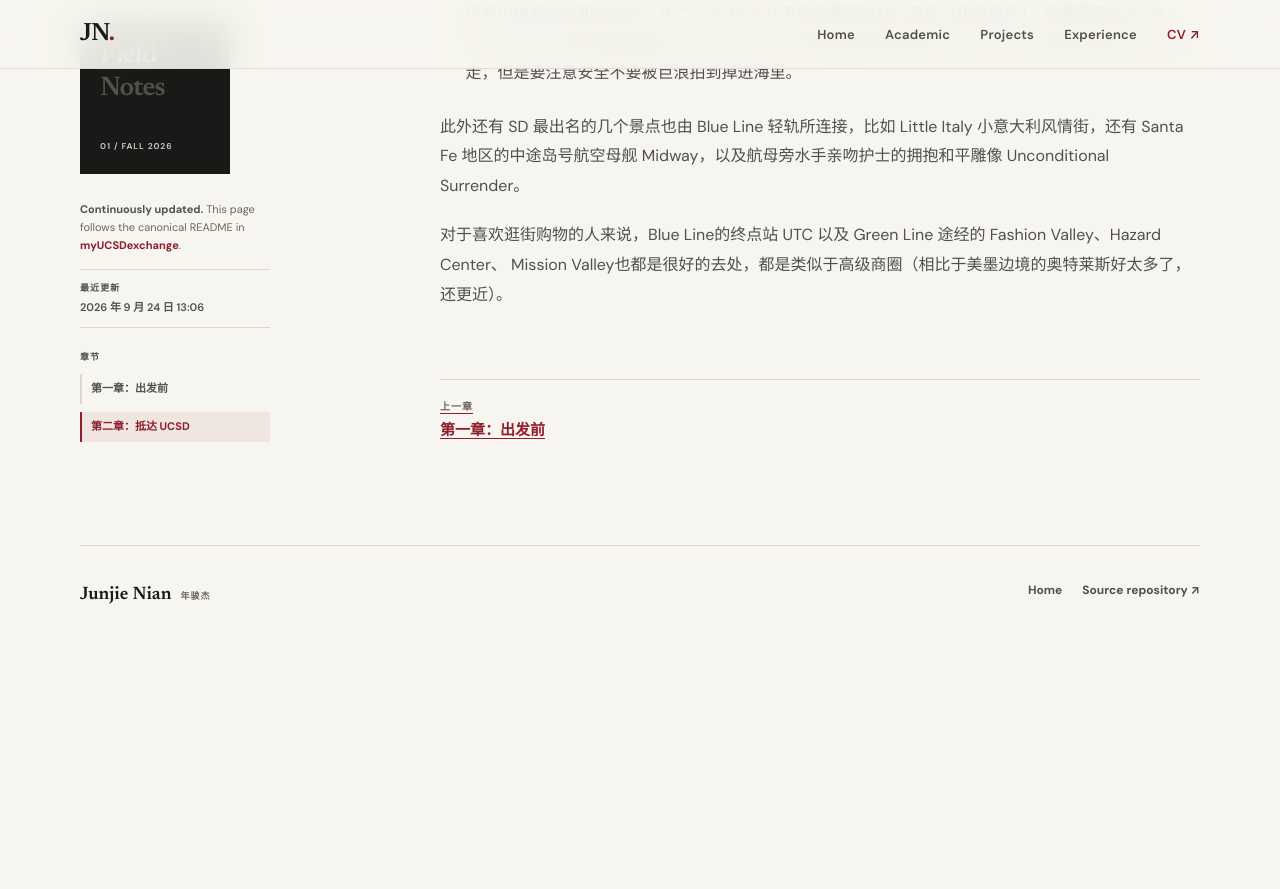
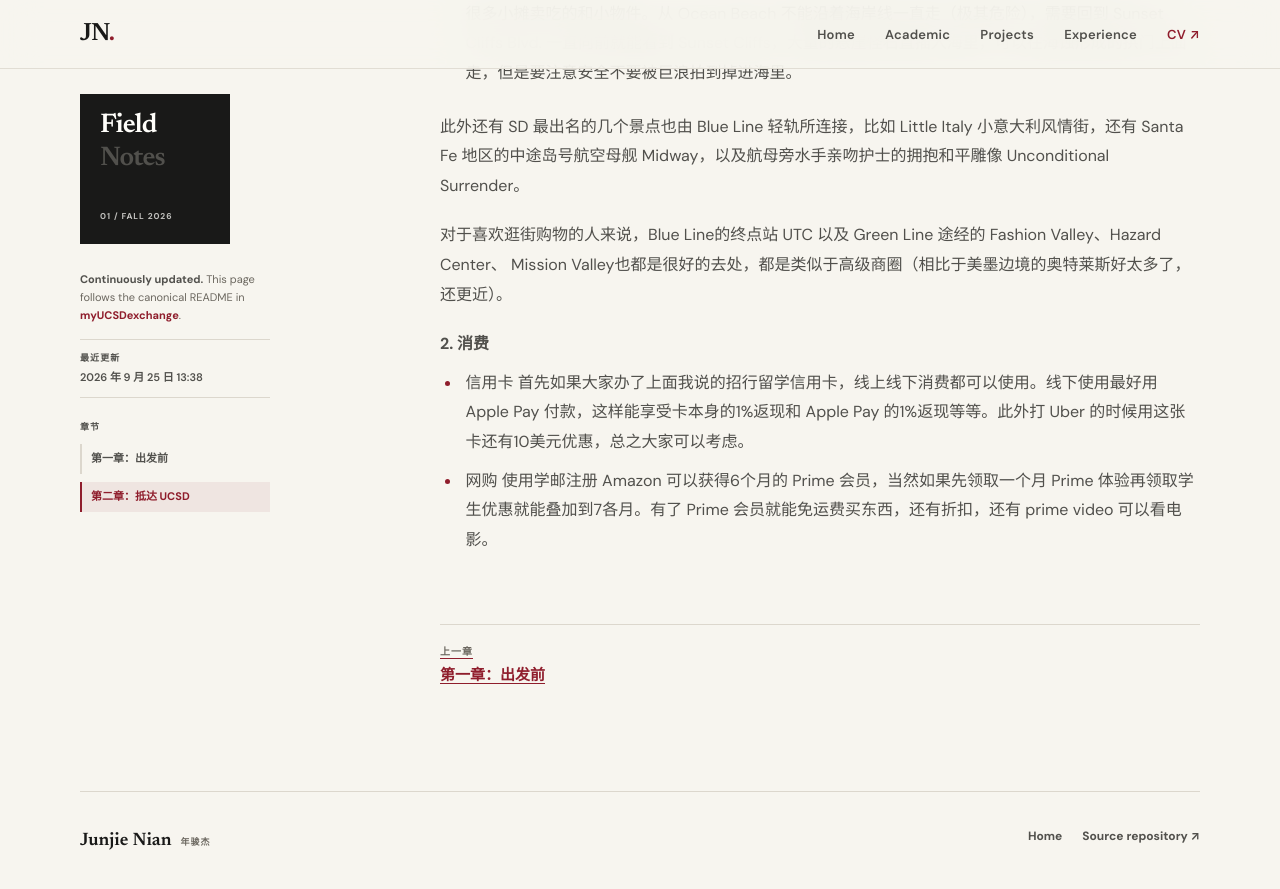
Before and after one commit to JunjieNian/JunjieNian.github.io, a Jekyll site: the page built from exchange-pages/2.md, in a window 1280 px wide and 900 px high, scrolled down 1888 px. Shown: the top 889 px of the window. Built offline with Jekyll 4.4.1, drawn with Linux system fonts in a browser that asks for light colours; before the commit the page ends 2543 px from its top, so only the background shows below that.

Commit message:
Sync UCSD exchange notes

```diff
--- a/exchange-pages/2.md
+++ b/exchange-pages/2.md
@@ -4,8 +4,8 @@ layout: exchange
 title: "第二章：抵达 UCSD | 我的 UCSD 交换经历"
 description: "Junjie Nian 持续更新的 UCSD 交换经历：从申请、行前准备到校园生活，为后来的交换生提供个人经验参考。"
 permalink: "/exchange/2/"
-last_updated: "2026-09-24T13:06:30+08:00"
-last_updated_display: "2026 年 9 月 24 日 13:06"
+last_updated: "2026-09-25T13:38:39+08:00"
+last_updated_display: "2026 年 9 月 25 日 13:38"
 chapter_number: 2
 chapters:
   - number: 1
@@ -63,3 +63,10 @@ chapters:
 此外还有 SD 最出名的几个景点也由 Blue Line 轻轨所连接，比如 Little Italy 小意大利风情街，还有 Santa Fe 地区的中途岛号航空母舰 Midway，以及航母旁水手亲吻护士的拥抱和平雕像 Unconditional Surrender。
 
 对于喜欢逛街购物的人来说，Blue Line的终点站 UTC 以及 Green Line 途经的 Fashion Valley、Hazard Center、 Mission Valley也都是很好的去处，都是类似于高级商圈（相比于美墨边境的奥特莱斯好太多了，还更近）。
+
+#### 2. 消费
+
+- 信用卡
+  首先如果大家办了上面我说的招行留学信用卡，线上线下消费都可以使用。线下使用最好用Apple Pay 付款，这样能享受卡本身的1%返现和 Apple Pay 的1%返现等等。此外打 Uber 的时候用这张卡还有10美元优惠，总之大家可以考虑。
+- 网购
+  使用学邮注册 Amazon 可以获得6个月的 Prime 会员，当然如果先领取一个月 Prime 体验再领取学生优惠就能叠加到7各月。有了 Prime 会员就能免运费买东西，还有折扣，还有 prime video 可以看电影。
```
Also changed, not shown: exchange.md (+2 -2 lines).
